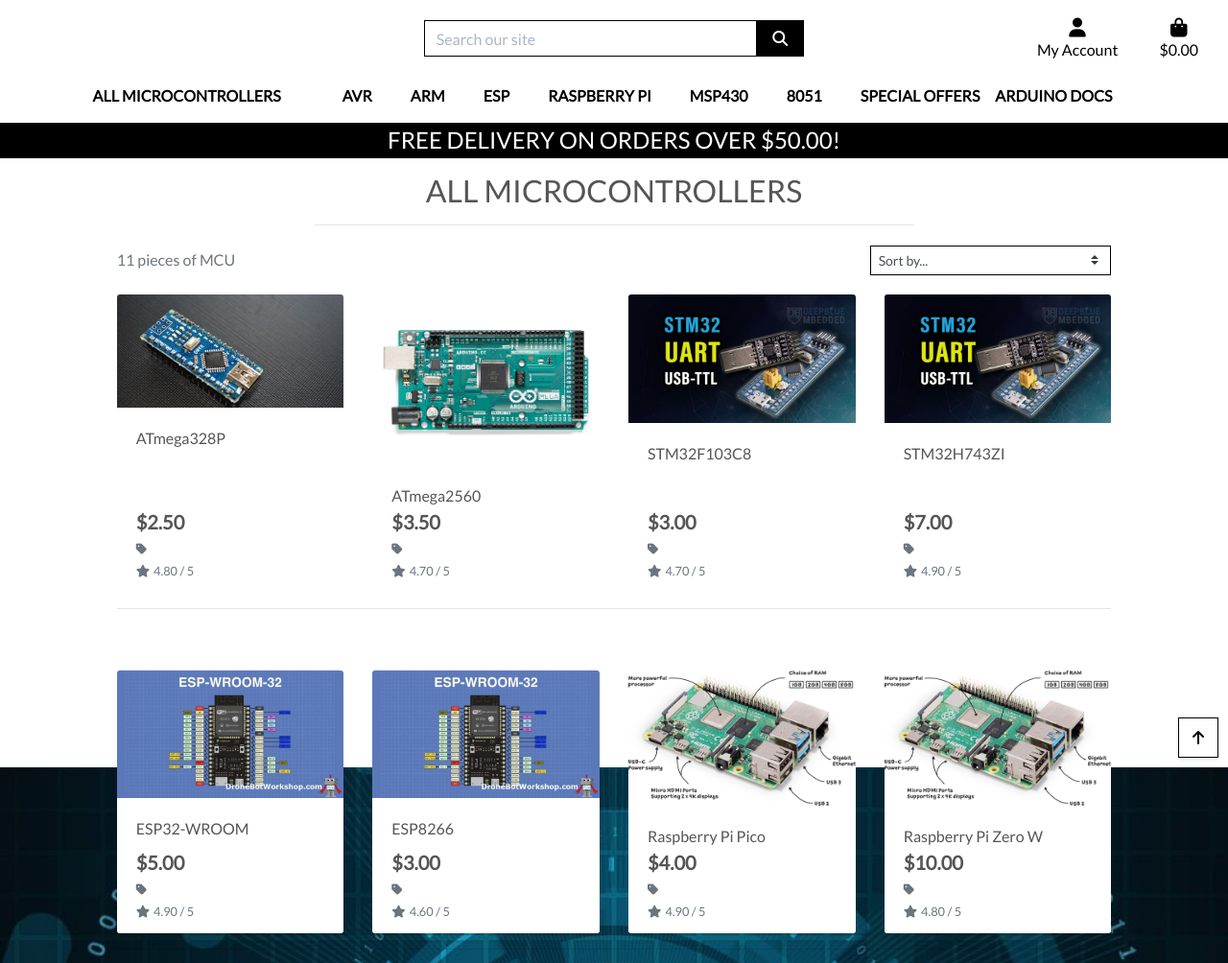
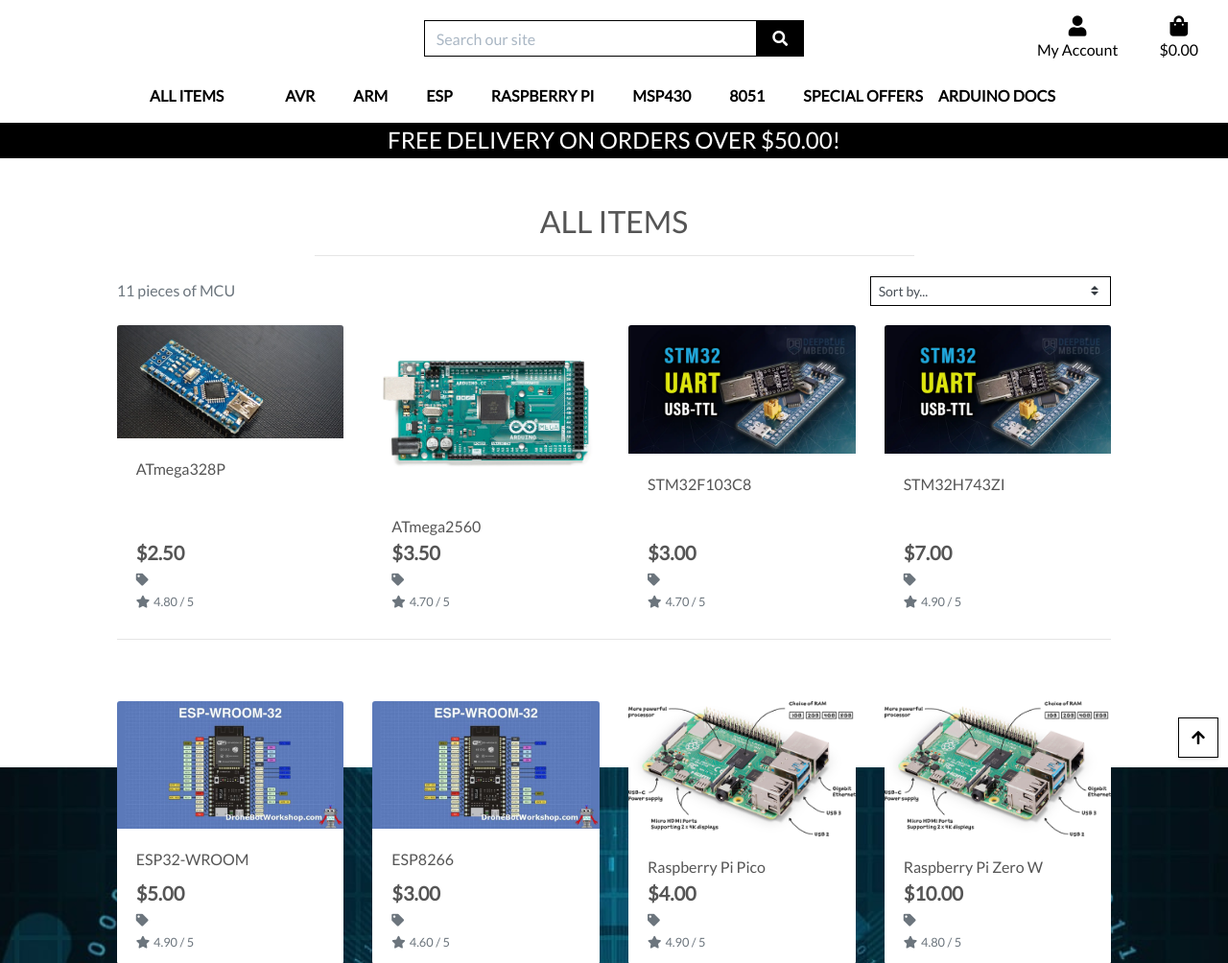
Before and after one commit to devbmv/ArduinoLab, a Django app: page /products/microcontrollers/ in a window 1280 px wide. Shown: the top 1004 px of the page at 96% size. Run offline with Django 3.2, Linux system fonts and the light colour scheme; data comes from the database, SQL or seed files in the repository; data that the repository does not hold is empty; some libraries are stand-ins or nearby versions.

Commit message:
Update js awesome link and some menu items name

```diff
--- a/products/templates/products/microcontrollers.html
+++ b/products/templates/products/microcontrollers.html
@@ -14,8 +14,8 @@
 
     <div class="container-fluid">
         <div class="row">
-            <div class="col text-center mt-3">
-                <h2 class="logo-font">All microcontrollers</h2>
+            <div class="col text-center mt-5">
+                <h2 class="logo-font">All Items</h2>
                 {% for c in current_categories %}
                     <a class="category-badge text-decoration-none" href="{% url 'all_microcontrollers' %}?category={{ c.name }}">
                         <span class="p-2 mt-2 badge badge-white text-black rounded-0 border border-dark">{{ c.friendly_name }}</span>
--- a/templates/base.html
+++ b/templates/base.html
@@ -43,7 +43,8 @@
     {% endblock %}
 
     {% block corejs %}
-        <script src="https://kit.fontawesome.com/51327bddc5.js" crossorigin="anonymous"></script>        <script src="https://code.jquery.com/jquery-3.4.1.min.js" integrity="sha256-CSXorXvZcTkaix6Yvo6HppcZGetbYMGWSFlBw8HfCJo=" crossorigin="anonymous"></script>
+        <link rel="stylesheet" href="https://cdnjs.cloudflare.com/ajax/libs/font-awesome/5.15.4/css/all.min.css">
+        <script src="https://code.jquery.com/jquery-3.4.1.min.js" integrity="sha256-CSXorXvZcTkaix6Yvo6HppcZGetbYMGWSFlBw8HfCJo=" crossorigin="anonymous"></script>
         <script src="https://cdn.jsdelivr.net/npm/popper.js@1.16.0/dist/umd/popper.min.js" integrity="sha384-Q6E9RHvbIyZFJoft+2mJbHaEWldlvI9IOYy5n3zV9zzTtmI3UksdQRVvoxMfooAo" crossorigin="anonymous"></script>
         <script src="https://stackpath.bootstrapcdn.com/bootstrap/4.4.1/js/bootstrap.min.js" integrity="sha384-wfSDF2E50Y2D1uUdj0O3uMBJnjuUD4Ih7YwaYd1iqfktj0Uod8GCExl3Og8ifwB6" crossorigin="anonymous"></script>
         <!-- Stripe -->
--- a/templates/includes/main-nav.html
+++ b/templates/includes/main-nav.html
@@ -12,13 +12,13 @@
         <!-- All all_microcontrollers Dropdown -->
         <li class="nav-item dropdown">
             <a class="logo-font font-weight-bold nav-link text-black mr-5" href="#" id="all-all_microcontrollers-link" data-toggle="dropdown" aria-haspopup="true" aria-expanded="false">
-                All Microcontrollers
+                All Items
             </a>
             <div class="dropdown-menu border-0" aria-labelledby="all-all_microcontrollers-link">
                 <a href="{% url 'all_microcontrollers' %}?sort=price&direction=asc" class="dropdown-item">By Price</a>
                 <a href="{% url 'all_microcontrollers' %}?sort=rating&direction=desc" class="dropdown-item">By Rating</a>
                 <a href="{% url 'all_microcontrollers' %}?sort=category&direction=asc" class="dropdown-item">By Category</a>
-                <a href="{% url 'all_microcontrollers' %}" class="dropdown-item">All Microcontrollers</a>
+                <a href="{% url 'all_microcontrollers' %}" class="dropdown-item">All Items</a>
             </div>
         </li>
 
```
Also changed, not shown: errors/errors_view.py (+4 -4 lines), templates/400.html (renamed from errors/400.html), templates/403.html (renamed from errors/403.html), templates/404.html (renamed from errors/404.html), templates/500.html (renamed from errors/500.html).
